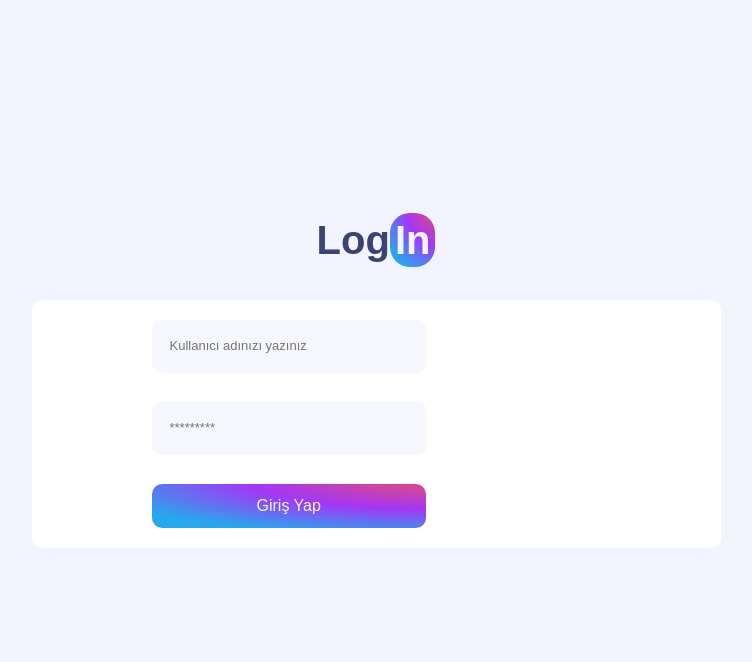
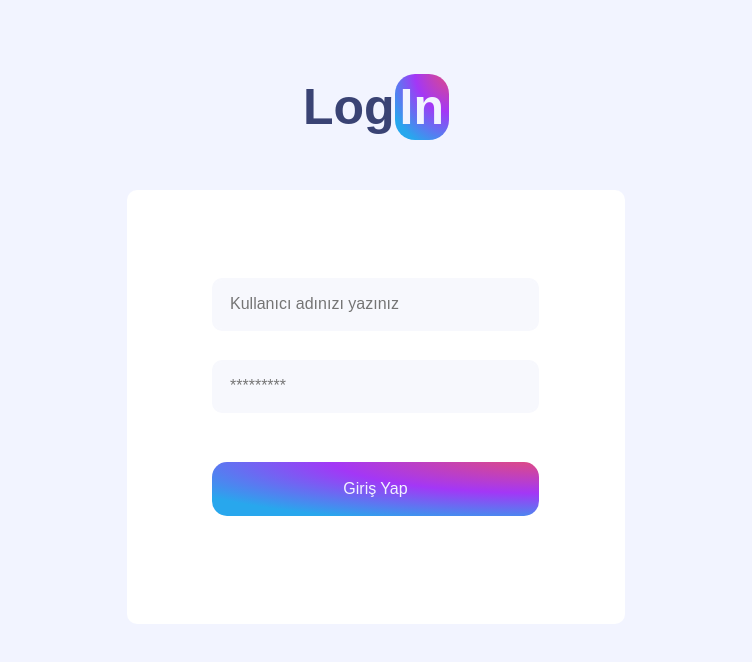
Before and after one commit to slalakara/feedback-app, a Next.js app: page /login in a window 1280 px wide. Shown: the top 662 px of the page, without its empty margins (264-1016 px from the left). Built offline with nearby package versions, Linux system fonts and the light colour scheme; no server answers.

Commit message:
utils service.js oluşturuldu feedbaclcard index.jsx te impo

```diff
--- a/components/FeedbackBoardCards/sidebar/sidebar.css
+++ b/components/FeedbackBoardCards/sidebar/sidebar.css
@@ -87,7 +87,7 @@
     display: flex;
     justify-content: space-between;
     background: radial-gradient(128.88% 128.88% at 103.9% -10.39%, #E84D70 0%, #A337F6 53.09%, #28A7ED 100%) /* warning: gradient uses a rotation that is not supported by CSS and may not behave as expected */;
-    z-index: 2000;
+    z-index: 1;
     padding: 116px 24px 24px 24px;
     border-radius: 10px;
     width: 223px;
--- a/components/LoginForm/login-form.css
+++ b/components/LoginForm/login-form.css
@@ -21,7 +21,7 @@
     padding: 10px 105px;
     font-family: 'Jost', sans-serif;
     border: unset;
-    background: radial-gradient(128.88% 128.88% at 103.9% -10.39%, #E84D70 0%, #A337F6 53.09%, #28A7ED 100%) /* warning: gradient uses a rotation that is not supported by CSS and may not behave as expected */;
+    background: radial-gradient(128.88% 128.88% at 103.9% -10.39%, #E84D70 0%, #A337F6 53.09%, #28A7ED 100%);
   }
   small {
     color: #D73737;
@@ -32,7 +32,7 @@
 }
 
 .login-span {
-  background: radial-gradient(128.88% 128.88% at 103.9% -10.39%, #E84D70 0%, #A337F6 53.09%, #28A7ED 100%) /* warning: gradient uses a rotation that is not supported by CSS and may not behave as expected */;
+  background: radial-gradient(128.88% 128.88% at 103.9% -10.39%, #E84D70 0%, #A337F6 53.09%, #28A7ED 100%);
   border-radius: 20px;
   padding: 5px;
   color: #F2F4FF;
@@ -64,32 +64,46 @@
     background-color: #F2F4FF;
     margin: 0 auto;
     width: 768px;
-    padding: 210px 30px 210px 30px;
+    padding: 70px 30px 70px 30px;
     form {
       width: 327px;
     }
 
     h1 {
-      margin-bottom: 30px;
+      margin-bottom: 45px;
       text-align: center;
       color: #3A4374;
       font-family: 'Jost', sans-serif;
+      font-size: 50px;
     }
     button {
-      border-radius: 10px;
+      width: 327px;
+      border-radius: 15px;
       color: #F2F4FF;
-      padding: 10px 105px;
+      padding: 15px 105px;
       font-family: 'Jost', sans-serif;
+      cursor: pointer;
       border: unset;
-      background: radial-gradient(128.88% 128.88% at 103.9% -10.39%, #E84D70 0%, #A337F6 53.09%, #28A7ED 100%) /* warning: gradient uses a rotation that is not supported by CSS and may not behave as expected */;
+      margin: 20px 0px;
+      background: radial-gradient(128.88% 128.88% at 103.9% -10.39%, #E84D70 0%, #A337F6 53.09%, #28A7ED 100%);
     }
   }
 
-  .login-form-box{
+  .login-form-box {
     margin: 0 auto;
     background-color: #ffff;
     border-radius: 10px;
-    padding: 20px 120px;
-    width: 689px;
+    padding: 88px 85px;
+    width: 498px;
+  }
+
+  .LoginContent input {
+    width: 327px;
+    padding: 15px 16px;
+    font-size: 16px;
+    font-weight: 400;
+    line-height: 18.79px;
+    text-align: left;
+    margin-bottom: 5px;
   }
 }
--- a/utils/func.js
+++ /dev/null
@@ -1 +0,0 @@
-"use server"
```
Also changed, not shown: app/PostDetail/page.jsx (+10 -10 lines), components/FeedbackCard/index.jsx (+31 -13 lines), utils/service.js (+15 -2 lines).
